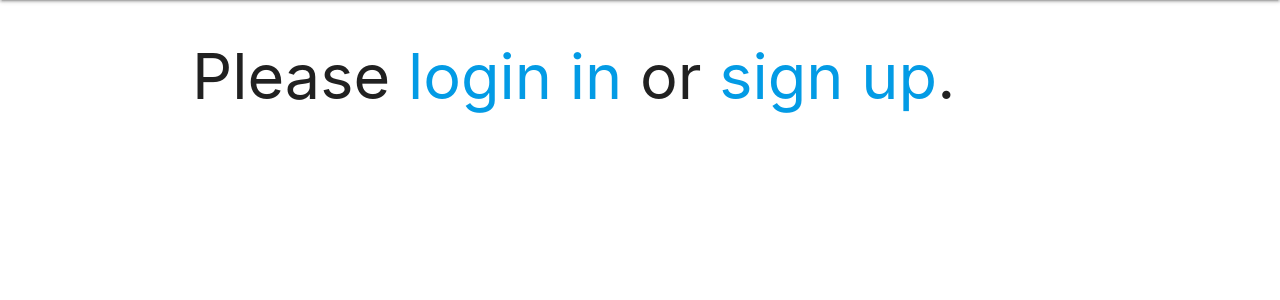
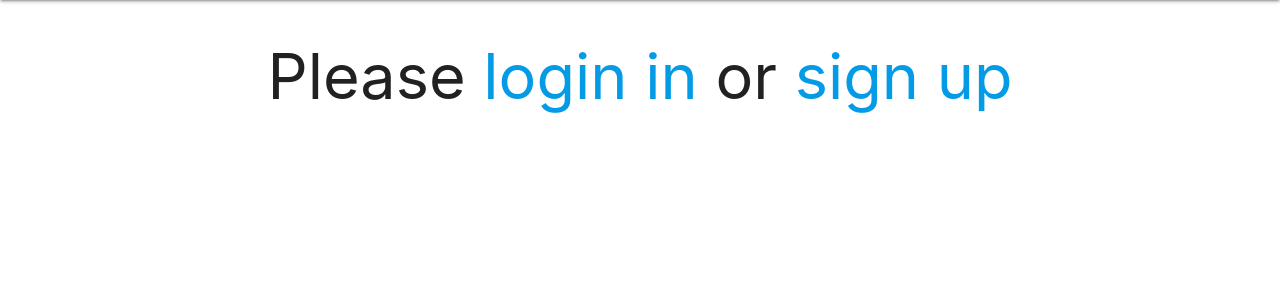
Before and after one commit to WCollier/train_manager, a Django app: page / in a window 1280 px wide. Shown: the part 64-364 px from the top of the page. Run offline with Django 3.2, Linux system fonts and the light colour scheme; some libraries are stand-ins or nearby versions.

Commit message:
Make logged out text centre

```diff
--- a/templates/manager/index.html
+++ b/templates/manager/index.html
@@ -33,7 +33,7 @@
 
 {% else %}
 
-    <h1>Please <a href="{% url 'login' %}">login in</a> or <a href="{% url 'sign-up' %}">sign up</a>.</h1>
+    <h1 class="title">Please <a href="{% url 'login' %}">login in</a> or <a href="{% url 'sign-up' %}">sign up</a></h1>
 
 {% endif %}
 
```
